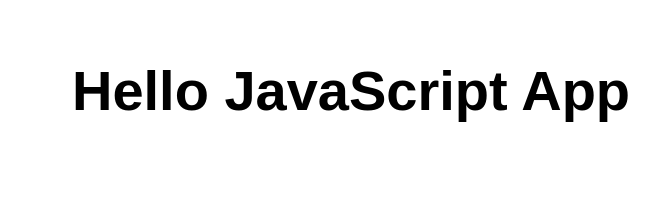
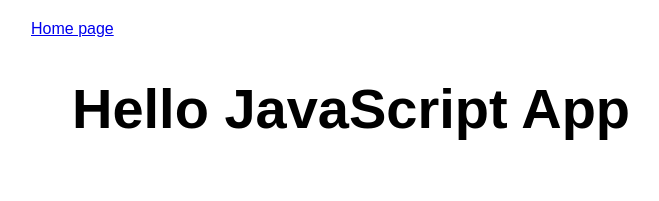
Before and after one commit to DevPartner/StaticHello, a website: page src/index.html in a window 1280 px wide. Shown: the whole page, without its empty margins (289-948 px from the left). Drawn offline with Linux system fonts and the light colour scheme.

Commit message:
Update index.html

```diff
--- a/src/index.html
+++ b/src/index.html
@@ -10,6 +10,7 @@
 
 <body>
   <main>
+    <a id="nav-link--home" class="nav-link text-uppercase g-color-primary--hover g-pl-5 g-pr-0 g-py-20" href="index.html">Home page</a>
     <h1>Hello JavaScript App</h1>
   </main>
 </body>
```
